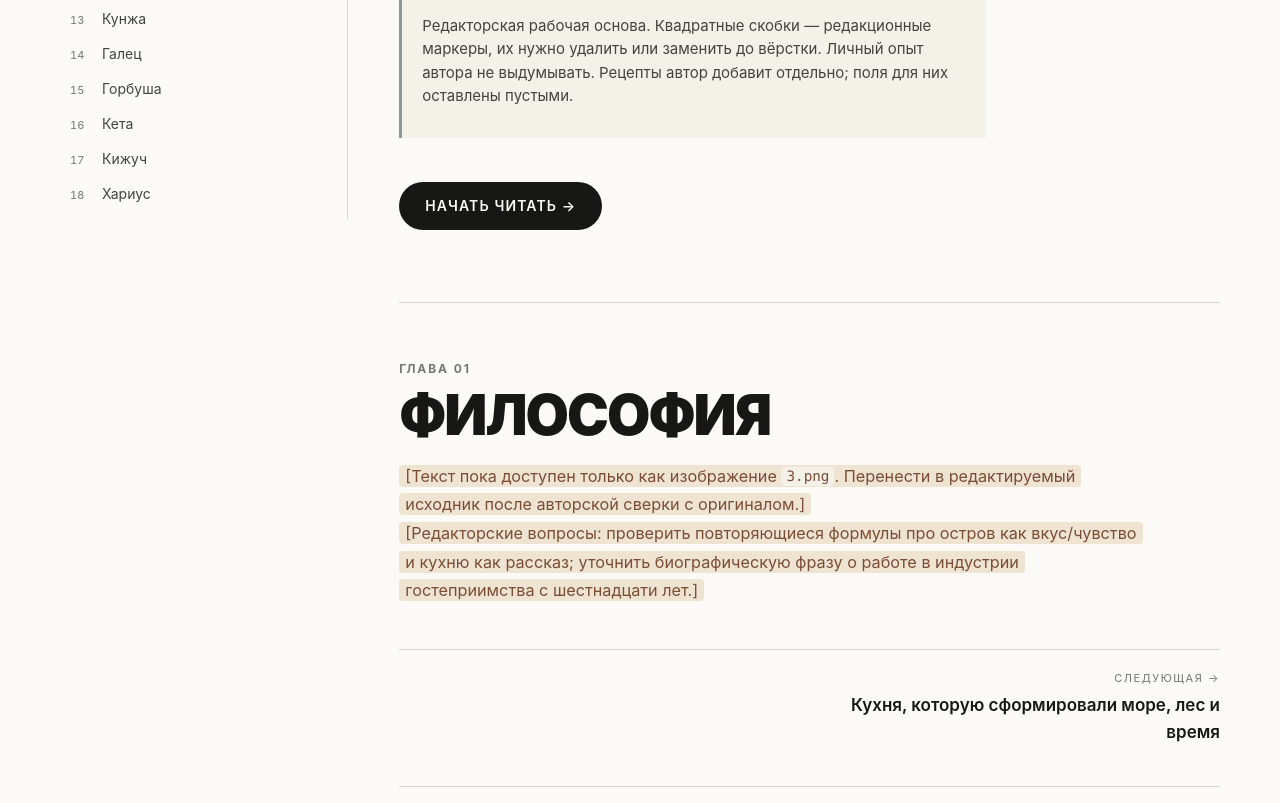
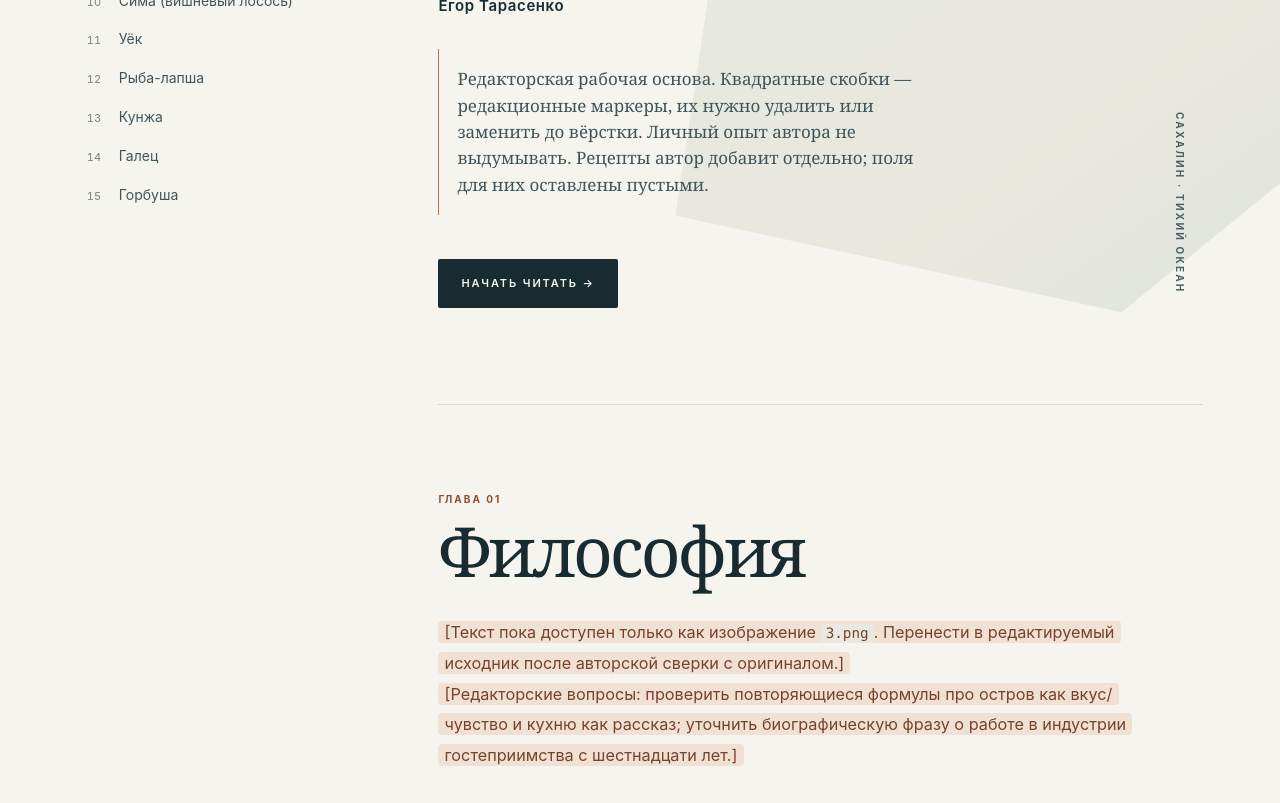
Before and after one commit to horaanlika-droid/opv, a website: page docs/index.html in a window 1280 px wide. Shown: the part 581-1384 px from the top of the page. Drawn offline with Linux system fonts and the light colour scheme.

Commit message:
Modernize site and configure GitHub Pages deployment
Co-authored-by: arena-agent <297053741+arena-agent@users.noreply.github.com>

```diff
--- a/docs/assets/css/site.css
+++ b/docs/assets/css/site.css
@@ -549,3 +549,160 @@ a { color: var(--accent-deep); }
   .chapter { break-inside: avoid-page; border-top: 1px solid #ccc; }
   .cover { min-height: auto; }
 }
+/* Contemporary editorial art direction: Sakhalin landscape, field notes, and clarity — no borrowed Indigenous motifs. */
+:root {
+  --paper: #f5f4ef;
+  --paper-deep: #e9e8e1;
+  --ink: #172b30;
+  --ink-soft: #40545a;
+  --muted: #758387;
+  --rule: #d3d9d5;
+  --accent: #b76f45;
+  --accent-deep: #8b4e2e;
+  --note: #78432c;
+  --marker: #f0e1d3;
+  --topbar-h: 68px;
+  --toc-w: 272px;
+}
+
+body {
+  background: var(--paper);
+  color: var(--ink);
+  font-family: Inter, "Avenir Next", Avenir, "Segoe UI", sans-serif;
+  font-size: 17px;
+  line-height: 1.72;
+}
+
+::selection { color: #fff; background: #37616a; }
+a { color: #37616a; }
+a:focus-visible, button:focus-visible { outline: 3px solid #bd744a; outline-offset: 3px; }
+
+.topbar {
+  padding-inline: clamp(20px, 5vw, 72px);
+  background: rgb(245 244 239 / 92%);
+  border-color: #dce0dc;
+}
+.brand { font-size: 12px; letter-spacing: .19em; }
+.toc-toggle { border-radius: 3px; padding: 8px 15px; }
+
+.layout {
+  max-width: 1480px;
+  grid-template-columns: var(--toc-w) minmax(0, 1fr);
+  gap: clamp(36px, 7vw, 112px);
+  padding-inline: clamp(20px, 6vw, 88px);
+}
+.toc { border-right: 0; padding-top: 38px; }
+.toc-title { letter-spacing: .2em; }
+.toc a { border-radius: 2px; padding-block: 9px; }
+.toc a.active { box-shadow: inset 2px 0 var(--accent); background: #e9ece8; }
+
+.cover {
+  position: relative;
+  min-height: min(850px, calc(100vh - var(--topbar-h)));
+  justify-content: center;
+  padding: clamp(70px, 12vh, 140px) 0;
+  isolation: isolate;
+}
+.cover::before {
+  content: "";
+  position: absolute;
+  z-index: -1;
+  inset: 9% -12% 10% 31%;
+  background: linear-gradient(145deg, #dbe5e2, #e7e4d8 72%, #d7e0dc);
+  clip-path: polygon(20% 0, 100% 0, 100% 81%, 72% 100%, 0 87%, 9% 37%);
+  opacity: .78;
+}
+.cover::after {
+  content: "САХАЛИН  ·  ТИХИЙ ОКЕАН";
+  position: absolute;
+  right: 2%;
+  bottom: 12%;
+  color: #496269;
+  font-size: 10px;
+  font-weight: 700;
+  letter-spacing: .22em;
+  writing-mode: vertical-rl;
+}
+.cover-kicker {
+  margin-bottom: 34px;
+  color: var(--accent-deep);
+  font-size: 11px;
+  font-weight: 700;
+  letter-spacing: .22em;
+}
+.cover-title {
+  max-width: 10ch;
+  font-family: Georgia, "Times New Roman", serif;
+  font-size: clamp(56px, 9.2vw, 126px);
+  font-weight: 500;
+  letter-spacing: -.065em;
+  line-height: .91;
+  text-transform: none;
+}
+.cover-author { margin-top: 36px; font-size: 15px; font-weight: 600; letter-spacing: .04em; }
+.cover-note {
+  max-width: 52ch;
+  margin-top: 30px;
+  padding: 0 0 0 18px;
+  background: none;
+  border-left: 1px solid var(--accent);
+  color: var(--ink-soft);
+  font-family: Georgia, "Times New Roman", serif;
+  font-size: 17px;
+}
+.cover-cta {
+  border-radius: 2px;
+  background: var(--ink);
+  padding: 15px 23px;
+  font-size: 11px;
+  letter-spacing: .17em;
+}
+.cover-cta:hover { background: #37616a; }
+
+.chapter { padding: 86px 0 64px; border-color: var(--rule); }
+.chapter-num { color: var(--accent-deep); font-size: 10px; letter-spacing: .2em; }
+.chapter h2 {
+  max-width: 15ch;
+  font-family: Georgia, "Times New Roman", serif;
+  font-size: clamp(42px, 5.4vw, 72px);
+  font-weight: 500;
+  letter-spacing: -.045em;
+  line-height: 1;
+  text-transform: none;
+}
+.chapter-illus { max-width: 540px; margin: 42px 0 12px; }
+.chapter-illus img { mix-blend-mode: multiply; }
+.chapter-illus figcaption { font-family: inherit; font-style: normal; font-size: 11px; letter-spacing: .06em; }
+.chapter-body { max-width: 66ch; margin-top: 32px; line-height: 1.78; }
+.chapter-body h3 { color: #27464c; font-family: Georgia, "Times New Roman", serif; font-size: clamp(24px, 2.4vw, 32px); font-weight: 500; letter-spacing: -.025em; }
+.chapter-body blockquote { border-color: var(--accent); }
+.chapter-body table { background: #fbfbf8; }
+.table-wrap { border-radius: 2px; }
+.pager { border-color: var(--rule); margin-top: 60px; }
+.pager .dir { color: var(--accent-deep); font-size: 10px; letter-spacing: .18em; }
+.footer { background: #e8ebe6; border-color: #d3d9d5; }
+.footer-inner { max-width: 1480px; padding-inline: clamp(20px, 6vw, 88px); }
+
+@media (max-width: 960px) {
+  .layout { grid-template-columns: minmax(0, 1fr); gap: 0; }
+  .toc { background: var(--paper); }
+  .cover { min-height: 75vh; padding-block: 80px 90px; }
+  .cover::before { inset: 13% -7% 11% 12%; }
+  .cover::after { right: 0; bottom: 9%; }
+  .chapter { padding-top: 60px; }
+}
+@media (max-width: 560px) {
+  .topbar { height: 60px; }
+  :root { --topbar-h: 60px; }
+  .cover { min-height: 70vh; }
+  .cover::before { inset: 15% -10% 13% 4%; }
+  .cover-title { font-size: clamp(54px, 16vw, 82px); }
+  .cover-note { max-width: 37ch; font-size: 15px; }
+  .chapter { padding-block: 48px 38px; }
+  .chapter h2 { font-size: clamp(38px, 11vw, 56px); }
+  .footer-inner { padding-block: 20px; }
+}
+
+@media (prefers-reduced-motion: reduce) {
+  *, *::before, *::after { scroll-behavior: auto !important; transition-duration: .01ms !important; }
+}
```
Also changed, not shown: .github/workflows/pages.yml (added), README.md.
